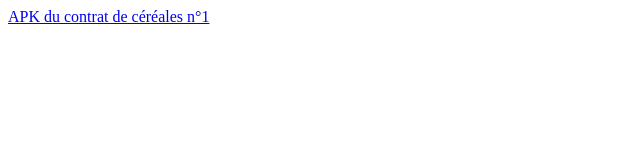
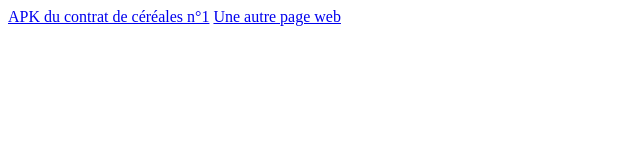
Before and after one commit to Pierre-LouisTALBOT/downloadSite, a website: page index.html in a window 1280 px wide. Shown: the whole page, without its empty margins (0-640 px from the left). Drawn offline with Linux system fonts and the light colour scheme.

Commit message:
Update index.html

```diff
--- a/index.html
+++ b/index.html
@@ -10,5 +10,6 @@
 
   <body>
     <a href="./files/contacts.apk">APK du contrat de céréales n°1</a>
+    <a href="./files/autre.html">Une autre page web</a>
   </body>
 </html>
```
